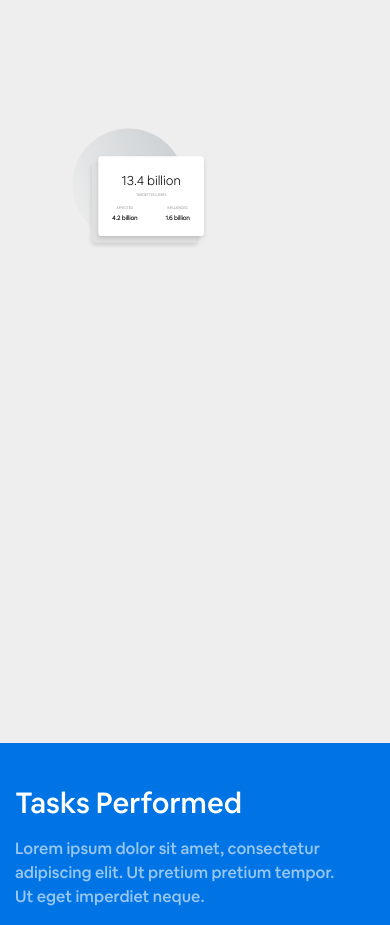
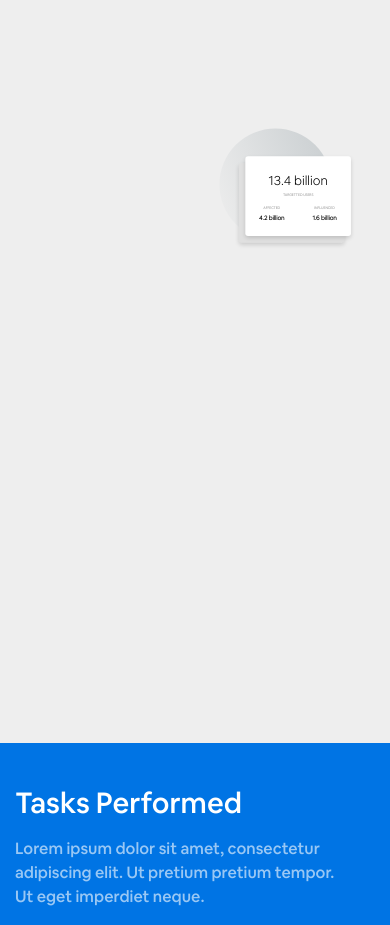
Before and after one commit to AdityaPratap006/Asilverse-Landing-Page, a React (Create React App) app: page / in a window 390 px wide. Shown: the part 2000-2925 px from the top of the page. Built offline with nearby package versions, Linux system fonts and the light colour scheme.

Commit message:
5th commit

```diff
--- a/src/Components2/targetted_users_card/card.css
+++ b/src/Components2/targetted_users_card/card.css
@@ -60,7 +60,6 @@
 @media only screen and (max-width: 768px){
 	.circle-card{
 		transform: scale(0.27);
-		margin-left: -5.9rem;
-		margin-right: 2rem;
+
 	}
 }
```
